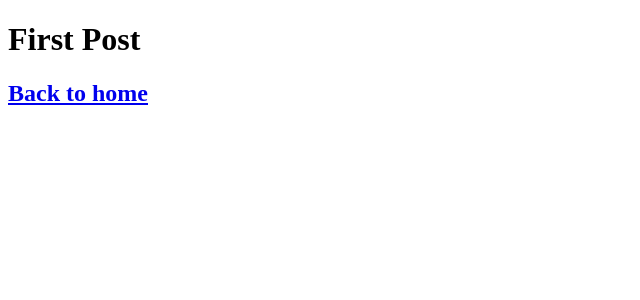
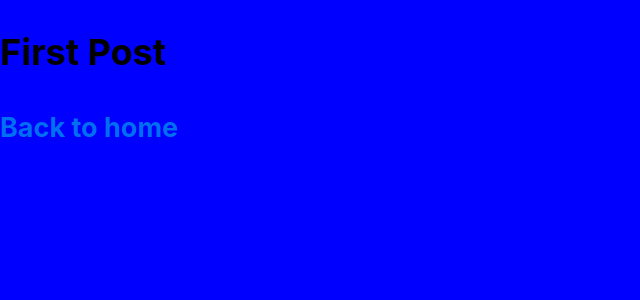
Before and after one commit to MarleyDouglas007/Marley, a Next.js app: page /posts/first-post in a window 1280 px wide. Shown: the top 300 px of the page, without its empty margins (0-640 px from the left). Built offline with nearby package versions, Linux system fonts and the light colour scheme.

Commit message:
marley arquivo

```diff
--- /dev/null
+++ b/pages/_app.js
@@ -0,0 +1,5 @@
+import '../styles/globals.css';
+
+export default function App({ Component, pageProps }) {
+    return <Component {...pageProps} />;
+  }
--- a/styles/globals.css
+++ b/styles/globals.css
@@ -1,38 +1,28 @@
 html,
 body {
+  background-color: blue;
   padding: 0;
   margin: 0;
-  font-family: Inter, -apple-system, BlinkMacSystemFont, Segoe UI, Roboto,
-    Oxygen, Ubuntu, Cantarell, Fira Sans, Droid Sans, Helvetica Neue, sans-serif;
-}
-
-a {
-  color: inherit;
-  text-decoration: none;
+  font-family: -apple-system, BlinkMacSystemFont, Segoe UI, Roboto, Oxygen, Ubuntu,
+    Cantarell, Fira Sans, Droid Sans, Helvetica Neue, sans-serif;
+  line-height: 1.6;
+  font-size: 18px;
 }
 
 * {
   box-sizing: border-box;
 }
 
+a {
+  color: #0070f3;
+  text-decoration: none;
+}
+
+a:hover {
+  text-decoration: underline;
+}
+
 img {
   max-width: 100%;
-  height: auto;
+  display: block;
 }
-
-h1,
-h2,
-p,
-ul {
-  margin: 0;
-}
-
-ul {
-  padding: 0;
-  list-style: none;
-}
-
-button {
-  padding: 0.5rem 1rem;
-  font-weight: bold;
-}
```
Also changed, not shown: componetes.css/layout.css (+10 -0 lines), pages/posts/second-post.js (added, +13 -0 lines), pages/second-post.js (deleted).
